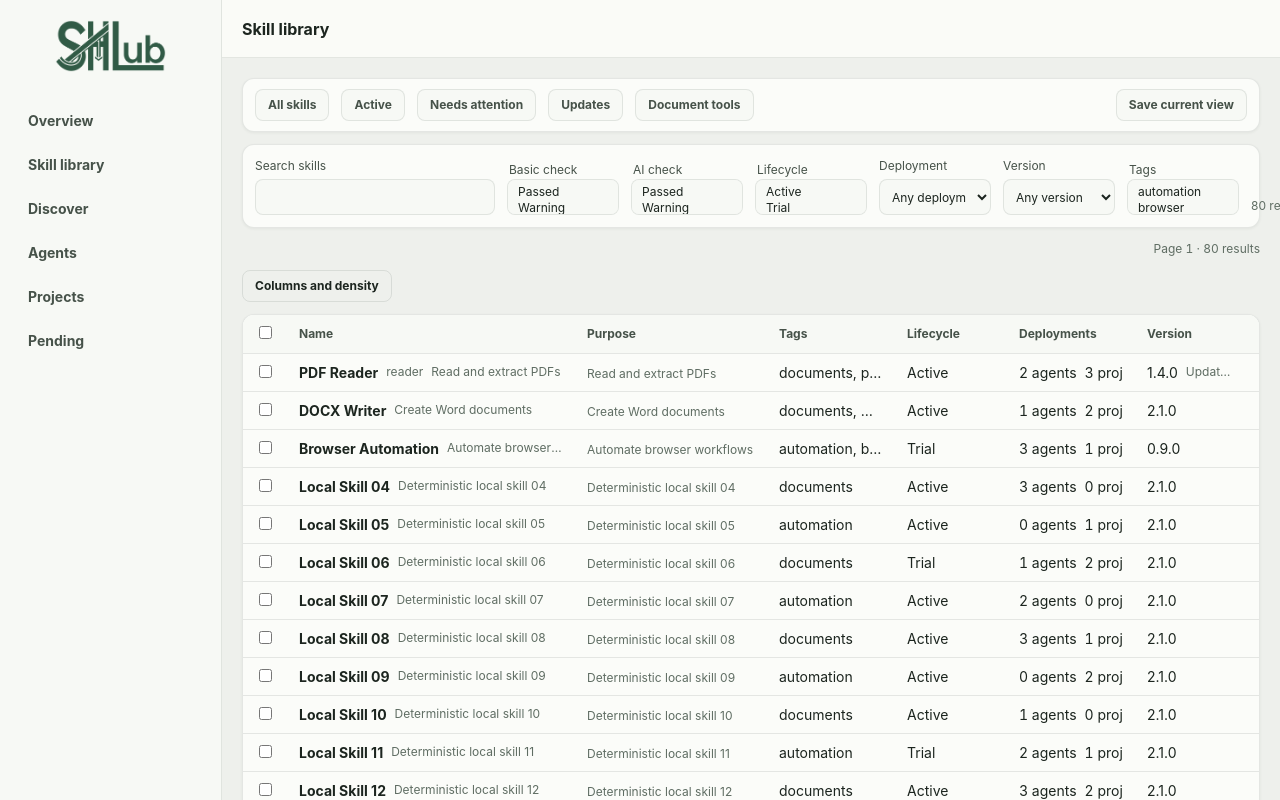
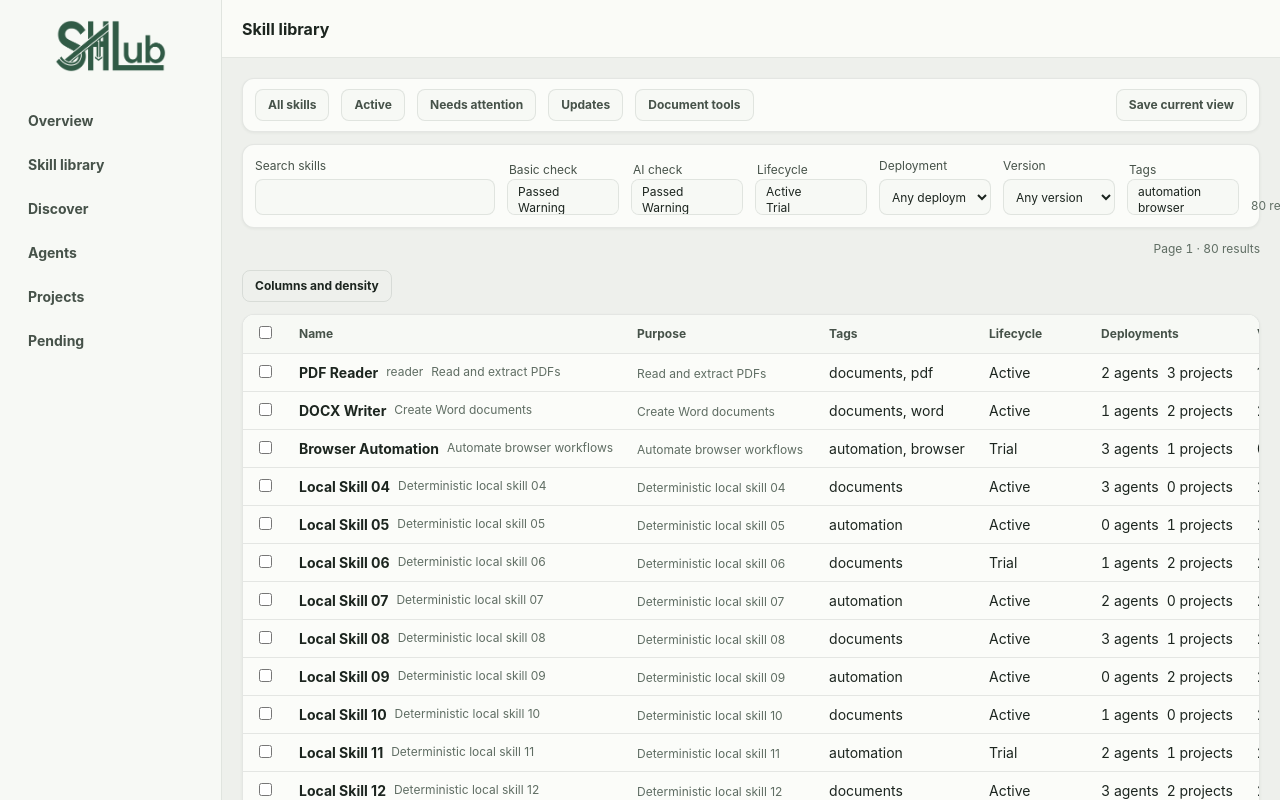
Before and after one commit to crocketc/skill-hub, a React (Vite) app in the folder apps/desktop/: page /__preview/skill-library in a window 1280 px wide. Shown: the top 800 px of the page. Built offline with nearby package versions, Linux system fonts and the light colour scheme.

Commit message:
fix: isolate Skill library preview state

```diff
--- a/apps/desktop/src/features/skills/SkillLibraryPreview.tsx
+++ b/apps/desktop/src/features/skills/SkillLibraryPreview.tsx
@@ -1,3 +1,4 @@
+import { QueryClient, QueryClientProvider } from "@tanstack/react-query";
 import { useState } from "react";
 import type { BootstrapSnapshot } from "../../api/bindings";
 import { AppShell } from "../../app/AppShell";
@@ -22,10 +23,22 @@ export function SkillLibraryPreview() {
 }
 
 export function SkillLibraryPreviewShell() {
+  const [previewQueryClient] = useState(
+    () =>
+      new QueryClient({
+        defaultOptions: {
+          mutations: { retry: false },
+          queries: { refetchOnWindowFocus: false, retry: false },
+        },
+      }),
+  );
+
   return (
-    <AppShell
-      snapshot={PREVIEW_BOOTSTRAP_SNAPSHOT}
-      verification={{ kind: "unavailable" }}
-    />
+    <QueryClientProvider client={previewQueryClient}>
+      <AppShell
+        snapshot={PREVIEW_BOOTSTRAP_SNAPSHOT}
+        verification={{ kind: "unavailable" }}
+      />
+    </QueryClientProvider>
   );
 }
--- a/apps/desktop/src/features/skills/SkillTable.tsx
+++ b/apps/desktop/src/features/skills/SkillTable.tsx
@@ -1,4 +1,4 @@
-import { useMemo, useState, type ChangeEvent, type KeyboardEvent, type MouseEvent } from "react";
+import { useMemo, useState, type ChangeEvent, type KeyboardEvent, type MouseEvent, type ReactNode } from "react";
 import { flexRender, getCoreRowModel, useReactTable, type ColumnDef } from "@tanstack/react-table";
 import type { TFunction } from "i18next";
 import { useTranslation } from "react-i18next";
@@ -78,6 +78,18 @@ function stopRowOpen(event: MouseEvent | KeyboardEvent) {
   event.stopPropagation();
 }
 
+function CheckboxTarget({ children }: { children: ReactNode }) {
+  return (
+    <label
+      className="sh-skill-table__checkbox-target"
+      onClick={stopRowOpen}
+      onKeyDown={stopRowOpen}
+    >
+      {children}
+    </label>
+  );
+}
+
 function tableMeta(table: { options: { meta?: unknown } }): SkillTableMeta {
   return table.options.meta as SkillTableMeta;
 }
@@ -119,6 +131,7 @@ export function createSkillColumns(t: TFunction): ColumnDef<SkillTableRow>[] {
           ? !meta.selection.excludedSkillIds.includes(row.original.id)
           : meta.selection.kind === "explicit" && meta.selection.skillIds.includes(row.original.id);
         return (
+          <CheckboxTarget>
             <input
               aria-label={meta.t("skillLibrary.table.selectSkill", { name: row.original.name })}
               checked={selected}
@@ -127,6 +140,7 @@ export function createSkillColumns(t: TFunction): ColumnDef<SkillTableRow>[] {
               onKeyDown={stopRowOpen}
               type="checkbox"
             />
+          </CheckboxTarget>
         );
       },
       header: t(COLUMN_LABELS.select),
@@ -276,14 +290,14 @@ export function SkillTable(props: SkillTableProps) {
               const column = header.column.id as SkillColumnId;
               const sortable = column !== "select";
               const sort = props.query.sort.column === column ? props.query.sort.direction : undefined;
-              return <th aria-sort={sortable ? (sort === "asc" ? "ascending" : sort === "desc" ? "descending" : "none") : undefined} key={header.id} scope="col">
-                {column === "select" ? <input aria-label={t("skillLibrary.table.selectCurrentPage")} checked={allPageSelected} onChange={togglePage} onClick={stopRowOpen} onKeyDown={stopRowOpen} type="checkbox" /> : sortable ? <button aria-label={t("skillLibrary.table.sortBy", { column: t(COLUMN_LABELS[column]).toLocaleLowerCase() })} className="sh-skill-table__sort" onClick={() => sortColumn(column)} type="button">{flexRender(header.column.columnDef.header, header.getContext())}</button> : flexRender(header.column.columnDef.header, header.getContext())}
+              return <th aria-sort={sortable ? (sort === "asc" ? "ascending" : sort === "desc" ? "descending" : "none") : undefined} data-column={column} key={header.id} scope="col">
+                {column === "select" ? <CheckboxTarget><input aria-label={t("skillLibrary.table.selectCurrentPage")} checked={allPageSelected} onChange={togglePage} onClick={stopRowOpen} onKeyDown={stopRowOpen} type="checkbox" /></CheckboxTarget> : sortable ? <button aria-label={t("skillLibrary.table.sortBy", { column: t(COLUMN_LABELS[column]).toLocaleLowerCase() })} className="sh-skill-table__sort" onClick={() => sortColumn(column)} type="button">{flexRender(header.column.columnDef.header, header.getContext())}</button> : flexRender(header.column.columnDef.header, header.getContext())}
               </th>;
             })}</tr>)}
           </thead>
           <tbody>
             {table.getRowModel().rows.map((row) => <tr key={row.id} onClick={(event) => props.onOpenSkill(row.original.id, event.currentTarget)} onKeyDown={(event) => { if (event.target === event.currentTarget && event.key === "Enter") { event.preventDefault(); props.onOpenSkill(row.original.id, event.currentTarget); } }} tabIndex={0}>
-              {row.getVisibleCells().map((cell) => <td key={cell.id}>{flexRender(cell.column.columnDef.cell, cell.getContext())}</td>)}
+              {row.getVisibleCells().map((cell) => <td data-column={cell.column.id} key={cell.id}>{flexRender(cell.column.columnDef.cell, cell.getContext())}</td>)}
             </tr>)}
           </tbody>
         </table>
--- a/apps/desktop/src/styles/base.css
+++ b/apps/desktop/src/styles/base.css
@@ -1075,18 +1075,6 @@ a {
   }
 }
 
-@media (max-width: 56rem) {
-  .sh-skill-table__region {
-    overscroll-behavior-inline: contain;
-    scrollbar-gutter: stable;
-  }
-
-  .sh-skill-table {
-    width: max-content;
-    min-width: 84rem;
-  }
-}
-
 @media (max-width: 48rem) {
   .sh-skill-library__query-tools > section {
     grid-template-columns: 1fr;
@@ -1166,8 +1154,8 @@ a {
 }
 
 .sh-skill-table {
-  width: 100%;
-  min-width: 84rem;
+  width: max-content;
+  min-width: max(84rem, 100%);
   table-layout: fixed;
   border-collapse: collapse;
   color: var(--color-text);
@@ -1213,22 +1201,38 @@ a {
   white-space: nowrap;
 }
 
-.sh-skill-table th:nth-child(1),
-.sh-skill-table td:nth-child(1) { width: 2.75rem; }
-.sh-skill-table th:nth-child(2),
-.sh-skill-table td:nth-child(2) { width: 18rem; }
-.sh-skill-table th:nth-child(3),
-.sh-skill-table td:nth-child(3) { width: 12rem; }
-.sh-skill-table th:nth-child(4),
-.sh-skill-table td:nth-child(4) { width: 8rem; }
-.sh-skill-table th:nth-child(5),
-.sh-skill-table td:nth-child(5) { width: 7rem; }
-.sh-skill-table th:nth-child(6),
-.sh-skill-table td:nth-child(6) { width: 8rem; }
-.sh-skill-table th:nth-child(7),
-.sh-skill-table td:nth-child(7) { width: 7rem; }
-.sh-skill-table th:nth-child(8),
-.sh-skill-table td:nth-child(8) { width: 21.25rem; }
+.sh-skill-table [data-column="select"] { width: 2.75rem; min-width: 2.75rem; }
+.sh-skill-table [data-column="name"] { width: 18rem; min-width: 18rem; }
+.sh-skill-table [data-column="purpose"] { width: 12rem; min-width: 12rem; }
+.sh-skill-table [data-column="tags"] { width: 10rem; min-width: 10rem; }
+.sh-skill-table [data-column="lifecycle"] { width: 7rem; min-width: 7rem; }
+.sh-skill-table [data-column="deployments"] { width: 9rem; min-width: 9rem; }
+.sh-skill-table [data-column="version"] { width: 9rem; min-width: 9rem; }
+.sh-skill-table [data-column="security"] { width: 22rem; min-width: 22rem; }
+.sh-skill-table [data-column="original_description"] { width: 16rem; min-width: 16rem; }
+.sh-skill-table [data-column="translated_description"] { width: 16rem; min-width: 16rem; }
+.sh-skill-table [data-column="source"] { width: 12rem; min-width: 12rem; }
+.sh-skill-table [data-column="ownership"] { width: 12rem; min-width: 12rem; }
+.sh-skill-table [data-column="license"] { width: 8rem; min-width: 8rem; }
+.sh-skill-table [data-column="invocation"] { width: 12rem; min-width: 12rem; }
+.sh-skill-table [data-column="requirements"] { width: 16rem; min-width: 16rem; }
+
+.sh-skill-table__checkbox-target {
+  display: inline-grid;
+  place-items: center;
+}
+
+@media (max-width: 56rem) {
+  .sh-skill-table__region {
+    overscroll-behavior-inline: contain;
+    scrollbar-gutter: stable;
+  }
+
+  .sh-skill-table {
+    width: max-content;
+    min-width: max-content;
+  }
+}
 
 .sh-skill-table th {
   color: var(--color-text-secondary);
@@ -1597,4 +1601,18 @@ a {
   .sh-skill-drawer__configuration label {
     min-height: 2.75rem;
   }
-}
+
+  .sh-skill-table[data-density="compact"] {
+    --skill-row-height: 2.75rem;
+  }
+
+  .sh-skill-table__checkbox-target,
+  .sh-skill-table__sort {
+    min-width: 2.75rem;
+    min-height: 2.75rem;
+  }
+
+  .sh-skill-table [data-column="select"] {
+    padding-block: 0;
+  }
+}
```
Also changed, not shown: 2 other files (tests, documents, lock files or other folders). Lines whose indentation alone changed are shown as unchanged.
